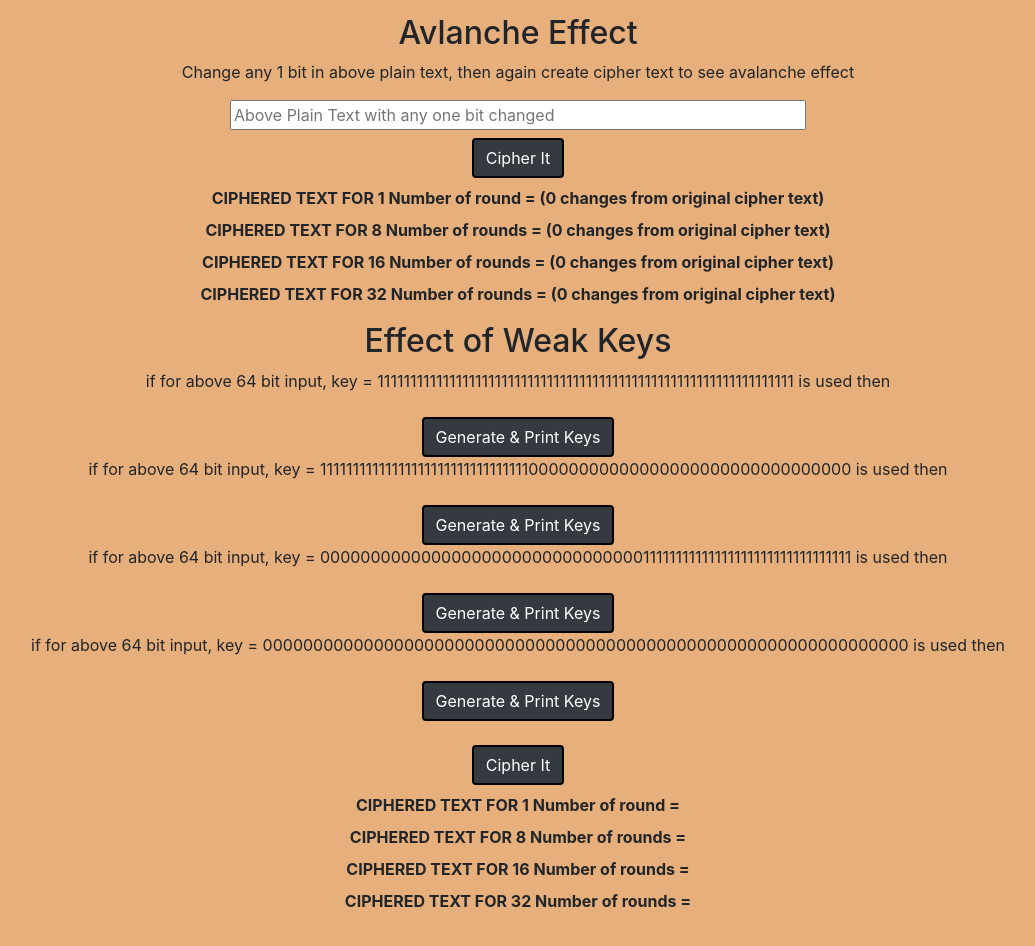
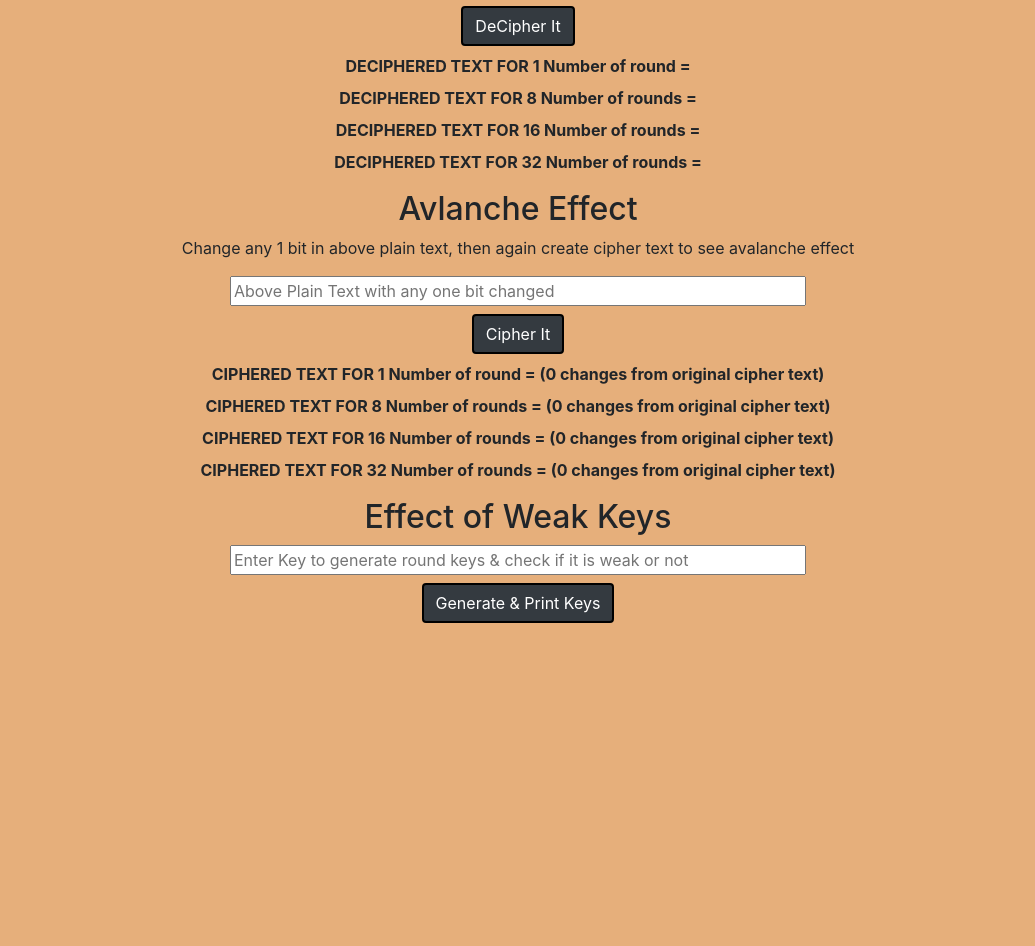
Before and after one commit to karthikeysaxena2507/DesAlgorithm, a React (Create React App) app: page / in a window 1280 px wide. Shown: the part 520-1466 px from the top of the page, without its empty margins (122-1157 px from the left). After the commit the page ends 1191 px from the top, so only its background shows below. Built offline with nearby package versions, Linux system fonts and the light colour scheme.

Commit message:
Added check for weak keys

```diff
--- a/src/App.js
+++ b/src/App.js
@@ -12,6 +12,10 @@ const App = () => {
   const [cipheredText8, setCipheredText8] = useState("");
   const [cipheredText16, setCipheredText16] = useState("");
   const [cipheredText32, setCipheredText32] = useState("");
+  const [deCipheredText1, setDeCipheredText1] = useState("");
+  const [deCipheredText8, setDeCipheredText8] = useState("");
+  const [deCipheredText16, setDeCipheredText16] = useState("");
+  const [deCipheredText32, setDeCipheredText32] = useState("");
   const [cipheredText_1, setCipheredText_1] = useState("");
   const [cipheredText_8, setCipheredText_8] = useState("");
   const [cipheredText_16, setCipheredText_16] = useState("");
@@ -24,6 +28,9 @@ const App = () => {
   const [changes8, setChanges8] = useState(0);
   const [changes16, setChanges16] = useState(0);
   const [changes32, setChanges32] = useState(0);
+  const [weakKey, setWeakKey] = useState("");
+  const [keys_32, setKeys_32] = useState([]);
+  const [message, setMessage] = useState("");
 
   const setCipheredText = () => {
    setCipheredText1(helper.DES(plainText, keys1, 1, plainText.length));
@@ -31,6 +38,22 @@ const App = () => {
    setCipheredText16(helper.DES(plainText, keys16, 16, plainText.length));
    setCipheredText32(helper.DES(plainText, keys32, 32, plainText.length));
   }
+
+  const setDeCipheredText = () => {
+    keys1.reverse();
+    keys8.reverse();
+    keys16.reverse();
+    keys32.reverse();
+    setDeCipheredText1(helper.DES(cipheredText1, keys1, 1, cipheredText1.length));
+    setDeCipheredText8(helper.DES(cipheredText8, keys8, 8, cipheredText8.length));
+    setDeCipheredText16(helper.DES(cipheredText16, keys16, 16, cipheredText16.length));
+    setDeCipheredText32(helper.DES(cipheredText32, keys32, 32, cipheredText32.length));
+    keys1.reverse();
+    keys8.reverse();
+    keys16.reverse();
+    keys32.reverse();
+  }
+
 
   const generateKeys = () => {
     if(plainText.length !== 32 && plainText.length !== 64 && plainText.length !== 128) {
@@ -73,18 +96,14 @@ const App = () => {
     setChanges32(diff(text32, cipheredText32));
   }
 
-  const weakEffect = () => {
-    setCipheredText1(helper.DES(plainText, keys1, 1, plainText.length));
-    setCipheredText8(helper.DES(plainText, keys8, 8, plainText.length));
-    setCipheredText16(helper.DES(plainText, keys16, 16, plainText.length));
-    setCipheredText32(helper.DES(plainText, keys32, 32, plainText.length));
-  }
-
-  const generate_Keys = (weak_key) => {
-    setKeys1(helper.generate_keys(1, plainText.length, weak_key));
-    setKeys8(helper.generate_keys(8, plainText.length,weak_key));
-    setKeys16(helper.generate_keys(16, plainText.length, weak_key));
-    setKeys32(helper.generate_keys(32, plainText.length, weak_key));
+  const generate_Keys = () => {
+    setKeys_32(helper.generate_keys(32, weakKey.length, weakKey));
+    const keys = helper.generate_keys(32, weakKey.length, weakKey);
+    let i = 0;
+    let st = new Set();
+    for (i = 0; i <= keys.length; i++) st.add(keys[i]);
+    if(st.size < 32) setMessage("Repeated keys exist, so given key is weak");
+    else setMessage("Repeated keys don't exist, so given key is not weak");
   }
 
   return (
@@ -92,7 +111,7 @@ const App = () => {
       <Header />
       <Input value = {plainText} change = {(value) => setPlainText(value)} />
       <div> eg. 10101010101110110000100100011001101001110011011011001100110111011010101010111011000010010001100110100111001101101100110011011101 (128 bit) </div>
-      <div> eg. 1010101010111011000010010001100110100111001101101100110011011101 (64 bit) </div>
+      <div> eg. 1100101010111011011010010101100110100111001101101100110011011101 (64 bit) </div>
       <div> eg. 10101010101110110000100100011001 (32 bit) </div>
       <div> <button className="btn btn-dark mt-2" onClick={() => generateKeys()}> Generate & Print Keys </button> </div>
       <div className="mt-3"> {keys32.map(printKeys)} </div>
@@ -101,6 +120,11 @@ const App = () => {
       <div className="mt-2"> <b> CIPHERED TEXT FOR 8 Number of rounds = {cipheredText8} </b> </div>
       <div className="mt-2"> <b> CIPHERED TEXT FOR 16 Number of rounds = {cipheredText16} </b> </div>
       <div className="mt-2"> <b> CIPHERED TEXT FOR 32 Number of rounds = {cipheredText32} </b> </div>
+      <div> <button className="btn btn-dark mt-2" onClick={() => setDeCipheredText()}> DeCipher It </button> </div>
+      <div className="mt-2"> <b> DECIPHERED TEXT FOR 1 Number of round = {deCipheredText1} </b> </div>
+      <div className="mt-2"> <b> DECIPHERED TEXT FOR 8 Number of rounds = {deCipheredText8} </b> </div>
+      <div className="mt-2"> <b> DECIPHERED TEXT FOR 16 Number of rounds = {deCipheredText16} </b> </div>
+      <div className="mt-2"> <b> DECIPHERED TEXT FOR 32 Number of rounds = {deCipheredText32} </b> </div>
       <h2 className="mt-3"> Avlanche Effect </h2>
       <p> Change any 1 bit in above plain text, then again create cipher text to see avalanche effect</p>
       <input
@@ -117,20 +141,10 @@ const App = () => {
       <div className="mt-2"> <b> CIPHERED TEXT FOR 32 Number of rounds = {cipheredText_32} ({changes32} changes from original cipher text) </b> </div>
       <h2 className="mt-3"> Effect of Weak Keys </h2>
       <div>
-        <p> if for above 64 bit input, key = 1111111111111111111111111111111111111111111111111111111111111111 is used then </p>
-        <div> <button className="btn btn-dark mt-2" onClick={() => generate_Keys("1111111111111111111111111111111111111111111111111111111111111111")}> Generate & Print Keys </button> </div>
-        <p> if for above 64 bit input, key = 1111111111111111111111111111111100000000000000000000000000000000 is used then </p>
-        <div> <button className="btn btn-dark mt-2" onClick={() => generate_Keys("1111111111111111111111111111111100000000000000000000000000000000")}> Generate & Print Keys </button> </div>
-        <p> if for above 64 bit input, key = 0000000000000000000000000000000011111111111111111111111111111111 is used then </p>
-        <div> <button className="btn btn-dark mt-2" onClick={() => generate_Keys("0000000000000000000000000000000011111111111111111111111111111111")}> Generate & Print Keys </button> </div>
-        <p> if for above 64 bit input, key = 0000000000000000000000000000000000000000000000000000000000000000 is used then </p>
-        <div> <button className="btn btn-dark mt-2" onClick={() => generate_Keys("0000000000000000000000000000000000000000000000000000000000000000")}> Generate & Print Keys </button> </div>
-        <div className="mt-3"> {keys32.map(printKeys)} </div>
-        <div> <button className="btn btn-dark mt-2" onClick={() => weakEffect()}> Cipher It </button> </div>
-        <div className="mt-2"> <b> CIPHERED TEXT FOR 1 Number of round = {cipheredText1} </b> </div>
-        <div className="mt-2"> <b> CIPHERED TEXT FOR 8 Number of rounds = {cipheredText8} </b> </div>
-        <div className="mt-2"> <b> CIPHERED TEXT FOR 16 Number of rounds = {cipheredText16} </b> </div>
-        <div className="mt-2"> <b> CIPHERED TEXT FOR 32 Number of rounds = {cipheredText32} </b> </div>
+      <input type = "text" value = {weakKey} onChange = {(e) => setWeakKey(e.target.value)} placeholder = "Enter Key to generate round keys & check if it is weak or not" style={{width: "45%"}}/>
+        <div> <button className="btn btn-dark mt-2" onClick={() => generate_Keys()}> Generate & Print Keys </button> </div>
+        <div className="mt-3"> {keys_32.map(printKeys)} </div>
+        <div className="mt-3"> {message} </div>
       </div>
     </div>
   );
--- a/src/helper/data.js
+++ b/src/helper/data.js
@@ -17,130 +17,22 @@ const init_perm_64 = [
 ];
 
 const init_perm_128 = [
-    36,
-42,
-63,
-5,
-98,
-109,
-87,
-47,
-83,
-17,
-74,
-114,
-60,
-106,
-108,
-52,
-39,
-92,
-61,
-8,
-13,
-26,
-37,
-95,
-14,
-29,
-7,
-56,
-72,
-19,
-78,
-73,
-68,
-12,
-32,
-4,
-91,
-126,
-10,
-57,
-38,
-94,
-85,
-76,
-125,
-23,
-118,
-70,
-20,
-11,
-51,
-33,
-27,
-81,
-111,
-65,
-121,
-55,
-119,
-31,
-93,
-46,
-80,
-21,
-115,
-69,
-103,
-49,
-34,
-35,
-18,
-30,
-75,
-3,
-58,
-45,
-1,
-127,
-86,
-107,
-77,
-84,
-64,
-104,
-15,
-112,
-88,
-128,
-16,
-82,
-113,
-120,
-105,
-117,
-90,
-54,
-43,
-102,
-44,
-2,
-96,
-124,
-6,
-22,
-25,
-101,
-79,
-50,
-71,
-116,
-48,
-123,
-9,
-122,
-89,
-41,
-97,
-62,
-24,
-40,
-67,
-66,
-28,
-99
+    1,2,123,4,5,6,7,8,
+    9,11,100,12,13,14,15,16,
+    17,18,19,20,27,22,23,24,
+    25,26,21,28,29,46,31,32,
+    33,34,35,36,37,38,39,40,
+    41,42,43,44,45,30,47,48,
+    49,50,51,52,53,54,55,56,
+    57,58,59,60,61,62,63,64,
+    65,66,67,68,69,70,71,72,
+    73,74,75,76,77,78,79,80,
+    81,82,83,84,85,86,87,88,
+    89,90,91,92,93,94,95,96,
+    97,98,99,10,101,102,103,104,
+    105,106,107,108,109,110,111,112,
+    113,114,115,116,117,118,119,120,
+    121,122,3,124,125,126,127,128
 ];
 
 const exp_table_32 = [
--- a/src/helper/index.js
+++ b/src/helper/index.js
@@ -189,7 +189,8 @@ const DES = (plainText, keys, n, len) => {
 	 * 1. APPLYING THE INITIAL PERMUTATION
 	 */
   	let perm = "";
-	for(let i = 0; i < len; i++) perm += plainText[init_perm[i]-1];
+	if(len === 64) for(let i = 0; i < len; i++) perm += plainText[init_perm[i]-1];
+	else perm = plainText;
 
 	/**
 	 * 2. DIVIDING THE RESULT INTO 2 EQUAL HALVES
@@ -258,7 +259,10 @@ const DES = (plainText, keys, n, len) => {
 	/**
 	 * 5. APPLYING INVERSE OF PERMUTATION
 	 */
-	for(let i = 0; i < len; i++) ciphertext += combined_text[inv_perm[i]-1];
+	if(len === 64) {
+		for(let i = 0; i < len; i++) ciphertext += combined_text[inv_perm[i]-1];
+	}
+	else ciphertext = combined_text;
 
 	/**
 	 * RETURNING THE CIPHER TEXT
```
